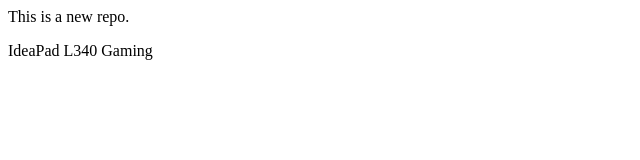
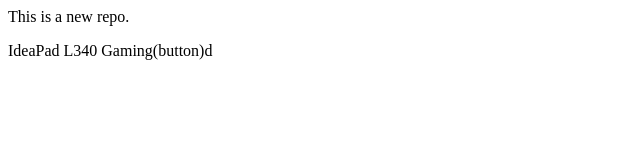
Before and after one commit to abuzarawan06/localrepo, a plain HTML site: page index.html in a window 1280 px wide. Shown: the full height of the page, 0-640 px from the left. Drawn offline with Linux system fonts and the light colour scheme.

```diff
--- a/index.html
+++ b/index.html
@@ -1,2 +1,2 @@
 <p>This is a new repo.</p>
-<p>IdeaPad L340 Gaming</p>
+<p>IdeaPad L340 Gaming(button)d</p>
```
